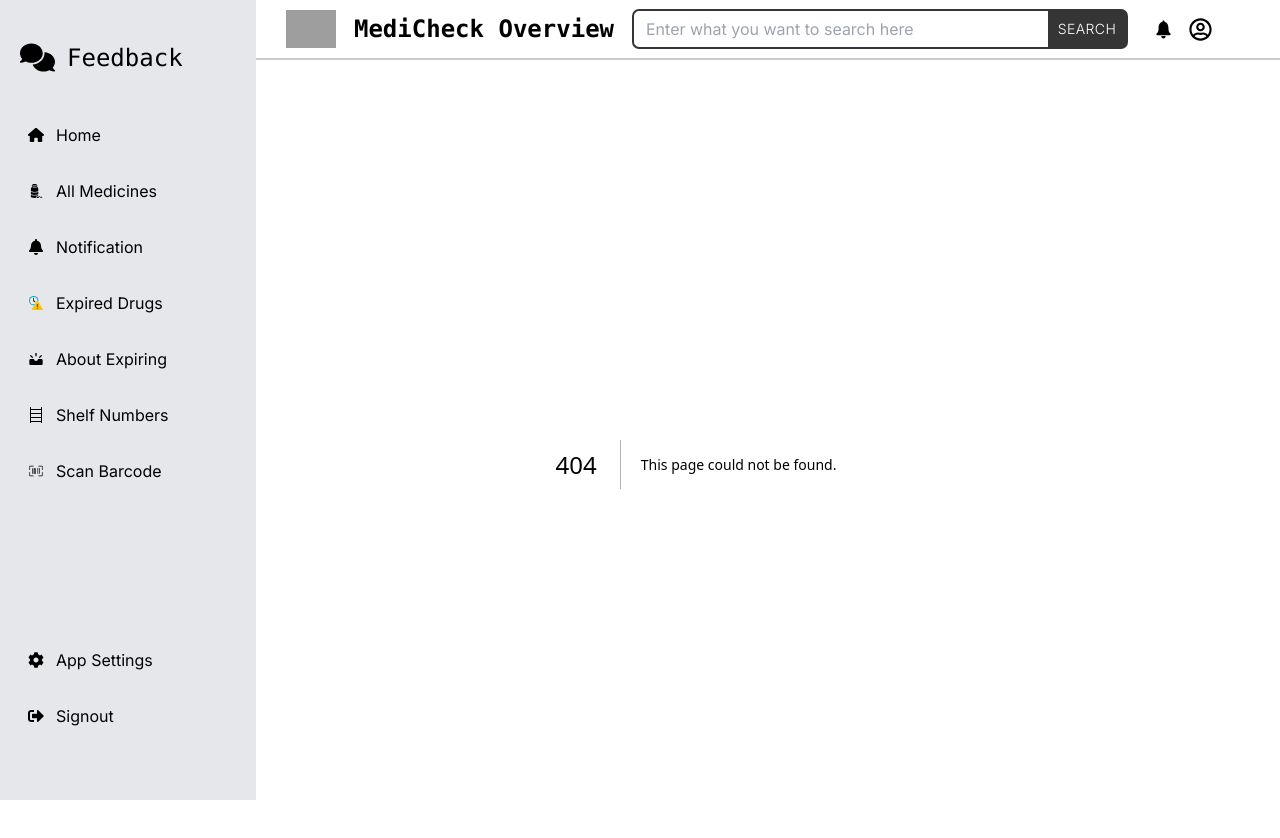
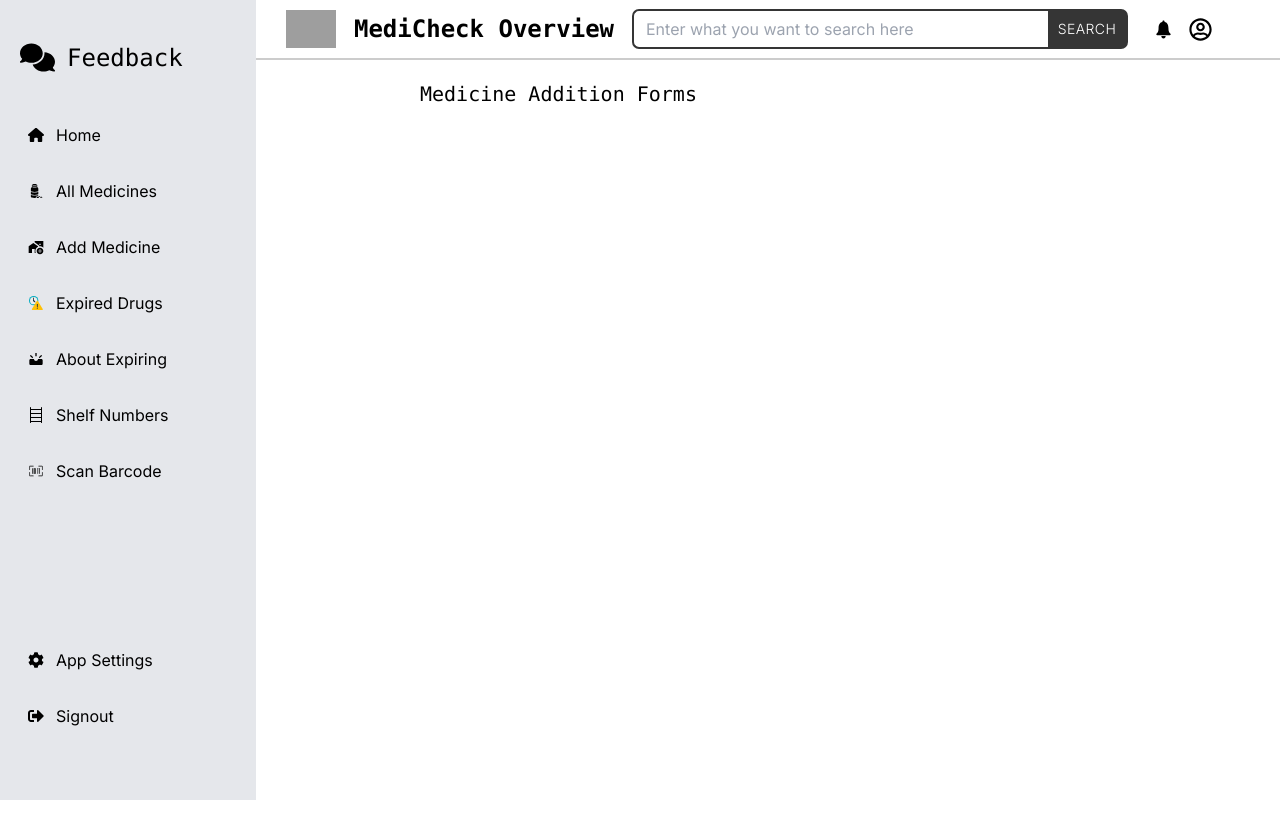
Before and after one commit to Jerry-Khobby/Medicine-shelf-life-checker, a Next.js app: page /addmedicine in a window 1280 px wide. Before the commit this address had no page. Shown: the top 838 px of the page. Built offline with nearby package versions, Linux system fonts and the light colour scheme; grey boxes are pictures that could not be loaded.

Commit message:
started something with the medicine additon UI

```diff
--- a/package.json
+++ b/package.json
@@ -13,7 +13,11 @@
     "@emotion/react": "^11.11.4",
     "@emotion/styled": "^11.11.5",
     "@ericblade/quagga2": "^1.8.4",
+    "@mui/icons-material": "^5.15.19",
+    "@mui/material": "^5.15.19",
     "@mui/material-nextjs": "^5.15.11",
+    "@mui/x-date-pickers": "^7.5.1",
+    "date-fns": "^3.6.0",
     "dynamsoft-camera-enhancer": "^4.0.3",
     "dynamsoft-javascript-barcode": "^9.6.42",
     "mongodb": "^6.6.2",
--- /dev/null
+++ b/src/app/addmedicine/page.js
@@ -0,0 +1,11 @@
+import React from 'react'
+import AddMedicineForms from '@/components/addmedicine/form';
+
+
+const AddMedicine = () => {
+  return (
+<AddMedicineForms/>
+    );
+}
+
+export default AddMedicine;
--- /dev/null
+++ b/src/components/addmedicine/form.jsx
@@ -0,0 +1,60 @@
+"use client";
+import React,{useState} from 'react'
+import { TextField, Button, Grid, Container, Typography } from '@mui/material';
+
+
+const AddMedicineForms = () => {
+  const [formData, setFormData] = useState({
+    name: '',
+    group: '',
+    description: '',
+    manufacturingDate: null,
+    expirationDate: null,
+    quantityInStock: '',
+    shelfNumber: '',
+    supplier: '',
+    barcodeEAN_13: '',
+    barcodeUPC_A: '',
+    imageUrl: ''
+  });
+
+  //handle change
+  const handleChange=(e)=>{
+    const {name,value}=e.target;
+    setFormData({
+      ...formData,
+      [name]: value,
+    })
+  }
+
+  const handleDateChange = (name, date) => {
+    setFormData({
+      ...formData,
+      [name]: date,
+    });
+  };
+
+  // const handle Submit
+  const handleSubmit=()=>{
+    e.preventDefault();
+    console.log(formData);
+  }
+
+  // const handleDate
+  return (
+    <div className='min-h-screen mt-20'>
+        <Container className="px-5 lg:px-8 pb-2" maxWidth="sm">
+        <h3 className='font-normal font-mono text-xl '>Medicine Addition Forms</h3>
+        <form onSubmit={handleSubmit}>
+          <Grid>
+
+          </Grid>
+
+        </form>
+      </Container>
+
+    </div>
+   );
+}
+
+export default AddMedicineForms;
--- a/src/components/homepage/sidebar.jsx
+++ b/src/components/homepage/sidebar.jsx
@@ -3,9 +3,10 @@ import { FaBell, FaCog, FaSignOutAlt } from 'react-icons/fa';
 import { FaComments, FaHouse } from "react-icons/fa6";
 import { GiMedicinePills } from "react-icons/gi";
 import { FcExpired } from "react-icons/fc";
-import { MdUpcoming } from "react-icons/md";
+import { MdUpcoming,MdAddHomeWork } from "react-icons/md";
 import { BsBookshelf } from "react-icons/bs";
 import { CiBarcode } from "react-icons/ci";
+import Link from 'next/link';
 
 const SideBar = () => {
   return (
@@ -23,10 +24,10 @@ const SideBar = () => {
           <GiMedicinePills className='mr-3 text-black' />
           All Medicines
         </li>
-        <li className='flex items-center cursor-pointer hover:bg-gray-400 p-2 rounded'>
-          <FaBell className='mr-3 text-black' />
-          Notification
-        </li>
+        <Link href="/addmedicine" className='flex items-center cursor-pointer hover:bg-gray-400 p-2 rounded'>
+          <MdAddHomeWork className='mr-3 text-black' />
+          Add Medicine
+        </Link>
         <li className='flex items-center cursor-pointer hover:bg-gray-400 p-2 rounded'>
           <FcExpired className='mr-3 text-black' />
           Expired Drugs
--- a/src/components/homepage/smallnavbar.jsx
+++ b/src/components/homepage/smallnavbar.jsx
@@ -5,9 +5,10 @@ import { GiHamburgerMenu,GiMedicinePills  } from "react-icons/gi";
 import { FaBell,FaCog, FaSignOutAlt } from 'react-icons/fa';
 import { FaComments, FaHouse } from "react-icons/fa6";
 import { FcExpired } from "react-icons/fc";
-import { MdUpcoming } from "react-icons/md";
+import { MdUpcoming,MdAddHomeWork } from "react-icons/md";
 import { BsBookshelf } from "react-icons/bs";
 import { CiBarcode } from "react-icons/ci";
+import Link from 'next/link';
 
 
 
@@ -70,10 +71,10 @@ setIsSideopen(!isSidebarOpen);
           <GiMedicinePills className='mr-3 text-black' />
           All Medicines
         </li>
-        <li className='flex items-center cursor-pointer hover:bg-gray-400 p-2 rounded'>
-          <FaBell className='mr-3 text-black' />
-          Notification
-        </li>
+        <Link href="/addmedicine" className='flex items-center cursor-pointer hover:bg-gray-400 p-2 rounded'>
+          <MdAddHomeWork className='mr-3 text-black' />
+          Add Medicine
+        </Link>
         <li className='flex items-center cursor-pointer hover:bg-gray-400 p-2 rounded'>
           <FcExpired className='mr-3 text-black' />
           Expired Drugs
```
Also changed, not shown: 1 other file (tests, documents, lock files or other folders).
